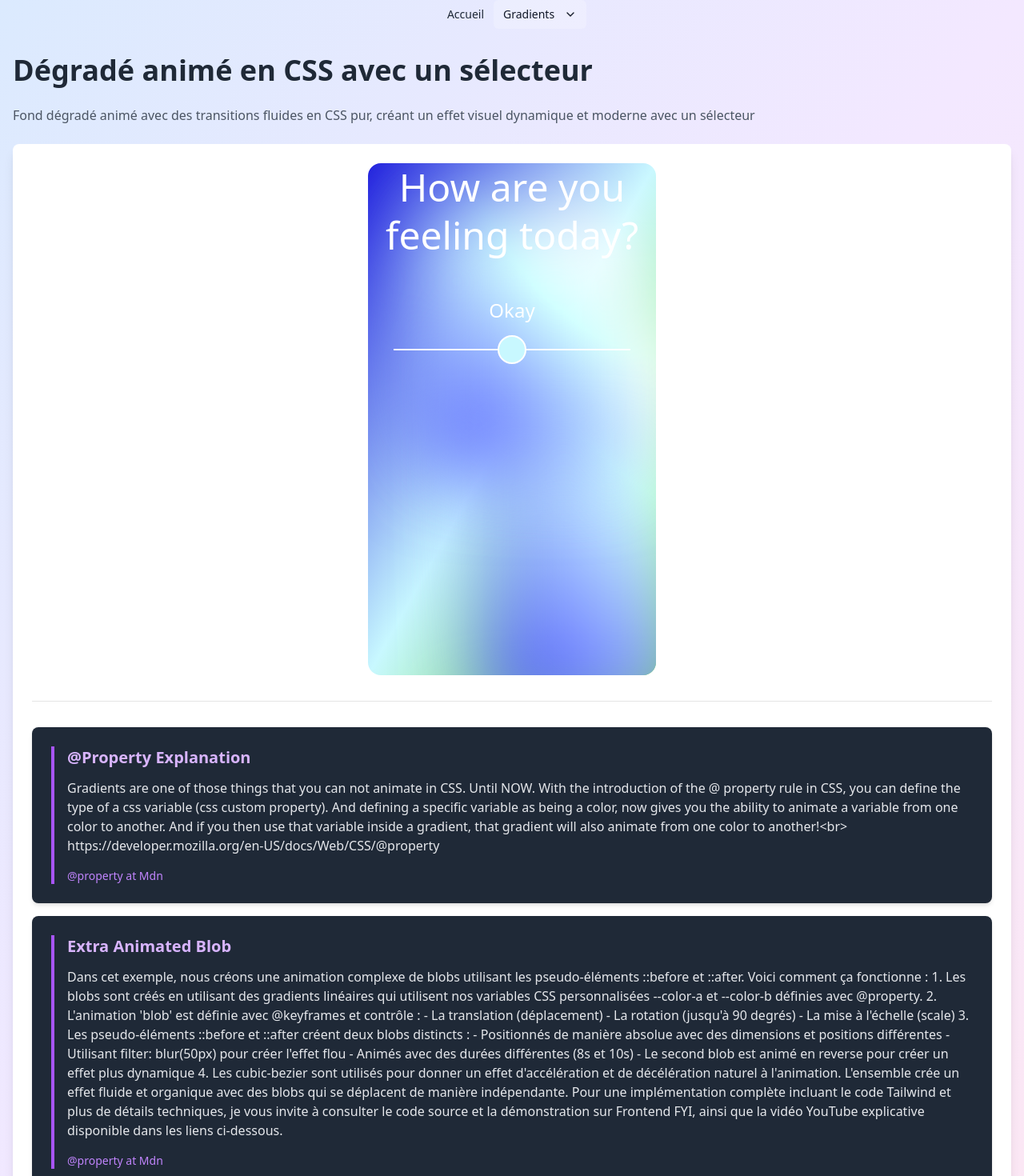
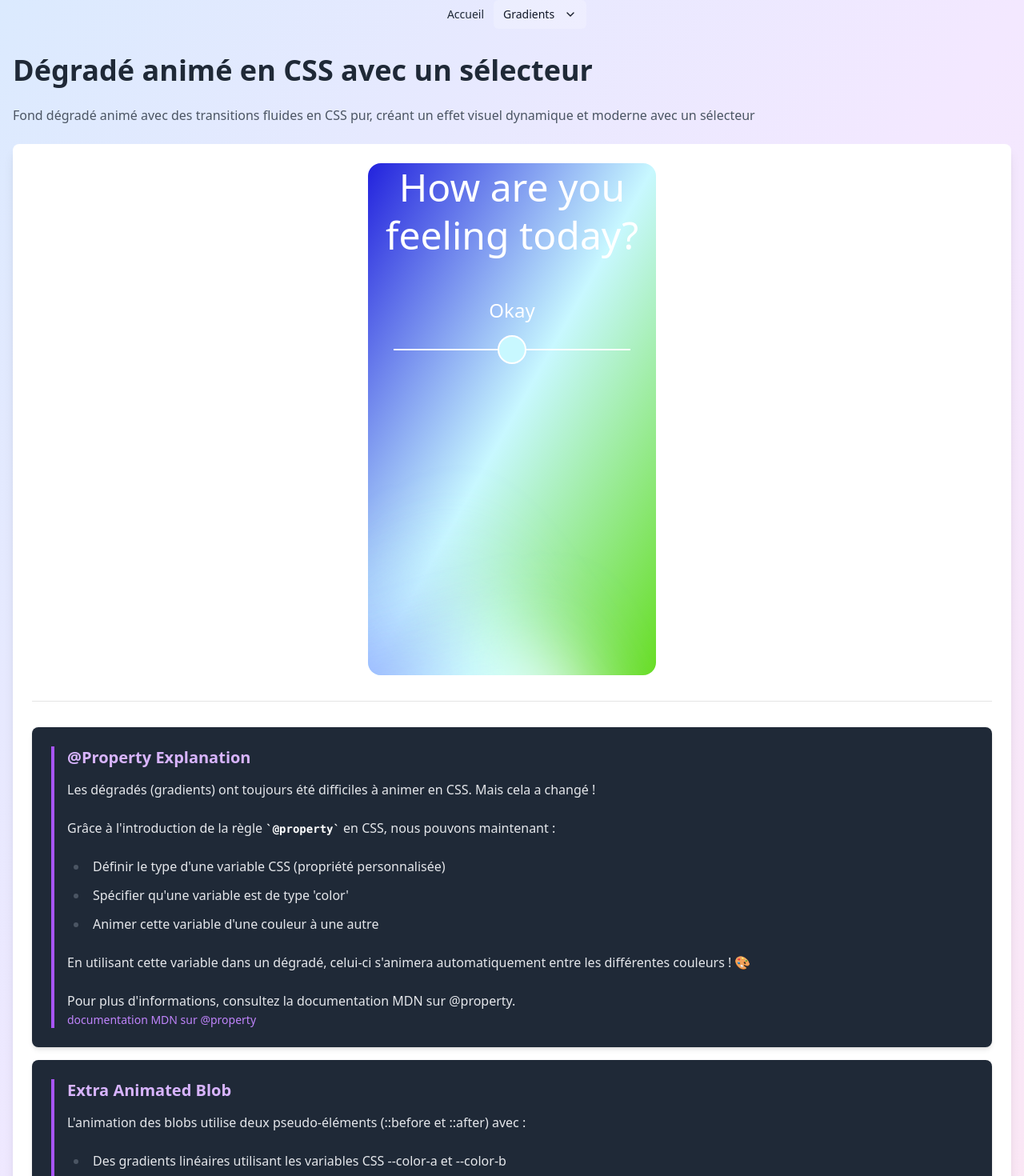
Before and after one commit to HenriTeinturier/gradients-and-backgrounds-test, a Next.js app: page /gradient/css-animation-with-selector in a window 1280 px wide. Shown: the top 1470 px of the page at 80% size. Built offline with nearby package versions, Linux system fonts and the light colour scheme.

Commit message:
feat: add markdown support and typography improvements

```diff
--- a/app/gradient/css-animation-with-selector/css-animation-with-selector.css
+++ b/app/gradient/css-animation-with-selector/css-animation-with-selector.css
@@ -1,3 +1,19 @@
+@keyframes css-animation-with-selector-blob {
+  0% {
+    translate: 0 0;
+    rotate: 0deg;
+  }
+  30% {
+    rotate: 40deg;
+  }
+  50% {
+    transform: translate(300px, 390px) scale(1.1);
+  }
+  80% {
+    rotate: 90deg;
+  }
+}
+
 .css-animation-with-selector-wrapper {
   @property --color-a {
     syntax: "<color>";
@@ -19,28 +35,14 @@
     initial-value: transparent;
   }
 
-  @keyframes blob {
-    0% {
-      translate: 0 0;
-      rotate: 0deg;
-    }
-    30% {
-      rotate: 40deg;
-    }
-    50% {
-      transform: translate(300px, 390px) scale(1.1);
-    }
-    80% {
-      rotate: 90%;
-    }
-  }
-
   .blob {
-    animation: blob 8s infinite cubic-bezier(0.6, 0.28, 0.735, 0.045);
+    animation: css-animation-with-selector-blob 8s infinite
+      cubic-bezier(0.6, 0.28, 0.735, 0.045);
   }
 
   .blob-reverse {
-    animation: blob 10s infinite cubic-bezier(0.215, 0.61, 0.355, 1) reverse;
+    animation: css-animation-with-selector-blob 10s infinite
+      cubic-bezier(0.215, 0.61, 0.355, 1) reverse;
   }
 
   .blobclass::before {
@@ -53,7 +55,8 @@
     width: 70%;
     height: 50%;
     border-radius: 25px;
-    animation: blob 8s infinite cubic-bezier(0.6, -0.28, 0.735, 0.045);
+    animation: css-animation-with-selector-blob 8s infinite
+      cubic-bezier(0.6, -0.28, 0.735, 0.045);
     transform-origin: 60%;
     z-index: 1;
   }
@@ -68,8 +71,10 @@
     width: 70%;
     height: 80%;
     border-radius: 25px;
-    animation: blob 10s infinite cubic-bezier(0.215, 0.61, 0.355, 1) reverse;
+    animation: css-animation-with-selector-blob 10s infinite
+      cubic-bezier(0.215, 0.61, 0.355, 1) reverse;
     transform-origin: 60%;
+    z-index: 1;
   }
 }
 
--- a/app/gradient/css-animation-with-selector/page.tsx
+++ b/app/gradient/css-animation-with-selector/page.tsx
@@ -14,7 +14,7 @@ export default async function CssAnimationWithSelectorPage() {
       <CssAnimationWithSelector />
       <CustomSeparator />
       <ExplanationBox title={explainTitle} text={text} links={links} />
-      <ExplanationBox title={explainTitle2} text={text2} links={links2} />
+      <ExplanationBox title={explainTitle2} text={text2} />
       <LinksLayout>
         <BlankLinks
           url="https://www.youtube.com/watch?v=aObTIjD0olA"
@@ -34,40 +34,27 @@ const explainTitle = "@Property Explanation";
 const links: LinkItem[] = [
   {
     href: "https://developer.mozilla.org/en-US/docs/Web/CSS/@property",
-    text: "@property at Mdn",
+    text: "documentation MDN sur @property",
   },
 ];
 
 const text =
-  "Gradients are one of those things that you can not animate in CSS. Until NOW. With the introduction of the @ property rule in CSS, you can define the type of a css variable (css custom property). And defining a specific variable as being a color, now gives you the ability to animate a variable from one color to another. And if you then use that variable inside a gradient, that gradient will also animate from one color to another!<br> https://developer.mozilla.org/en-US/docs/Web/CSS/@property";
+  "Les dégradés (gradients) ont toujours été difficiles à animer en CSS. Mais cela a changé ! \n\n" +
+  "Grâce à l'introduction de la règle `@property` en CSS, nous pouvons maintenant :\n\n" +
+  "- Définir le type d'une variable CSS (propriété personnalisée)\n" +
+  "- Spécifier qu'une variable est de type 'color'\n" +
+  "- Animer cette variable d'une couleur à une autre\n\n" +
+  "En utilisant cette variable dans un dégradé, celui-ci s'animera automatiquement entre les différentes couleurs ! 🎨\n\n" +
+  "Pour plus d'informations, consultez la documentation MDN sur @property.";
 
 const explainTitle2 = "Extra Animated Blob";
 
-const links2: LinkItem[] = [
-  {
-    href: "https://developer.mozilla.org/en-US/docs/Web/CSS/@property",
-    text: "@property at Mdn",
-  },
-];
+const text2 = `
+L'animation des blobs utilise deux pseudo-éléments (::before et ::after) avec :
 
-// peux tu expliquer comment l'animation des blobs en after et beffore est faite en t'appuyant sur le code css.
-const text2 = `Dans cet exemple, nous créons une animation complexe de blobs utilisant les pseudo-éléments ::before et ::after. Voici comment ça fonctionne :
+- Des gradients linéaires utilisant les variables CSS --color-a et --color-b
+- Une animation @keyframes qui combine translation, rotation et scale
+- Un effet de flou (blur) pour l'aspect "blob"
+- Des durées d'animation différentes (8s et 10s) avec direction inverse pour le second blob
 
-1. Les blobs sont créés en utilisant des gradients linéaires qui utilisent nos variables CSS personnalisées --color-a et --color-b définies avec @property.
-
-2. L'animation 'blob' est définie avec @keyframes et contrôle :
-   - La translation (déplacement)
-   - La rotation (jusqu'à 90 degrés)
-   - La mise à l'échelle (scale)
-
-3. Les pseudo-éléments ::before et ::after créent deux blobs distincts :
-   - Positionnés de manière absolue avec des dimensions et positions différentes
-   - Utilisant filter: blur(50px) pour créer l'effet flou
-   - Animés avec des durées différentes (8s et 10s)
-   - Le second blob est animé en reverse pour créer un effet plus dynamique
-
-4. Les cubic-bezier sont utilisés pour donner un effet d'accélération et de décélération naturel à l'animation.
-
-L'ensemble crée un effet fluide et organique avec des blobs qui se déplacent de manière indépendante.
-
-Pour une implémentation complète incluant le code Tailwind et plus de détails techniques, je vous invite à consulter le code source et la démonstration sur Frontend FYI, ainsi que la vidéo YouTube explicative disponible dans les liens ci-dessous.`;
+Pour plus de détails techniques, consultez le code source dans les liens ci-dessous.`;
--- a/app/gradient/css-animation/page.tsx
+++ b/app/gradient/css-animation/page.tsx
@@ -1,13 +1,37 @@
 import ExperimentWrapper from "@/components/ExperimentLayout";
 import { CssAnimation } from "./CssAnimation";
 import { getRouteInfo } from "@/config/routeUtils";
+import ExplanationBox, { LinkItem } from "@/components/ExplanationBox";
+import CustomSeparator from "@/components/custom-ui/CustomSeparator";
 
 export default async function CssAnimationPage() {
   const pathname = "/gradient/css-animation";
   const { title, description } = getRouteInfo(pathname);
+  const explainTitle = "Animation de Dégradé CSS";
+  const text = `Cette démonstration illustre comment créer une animation fluide de dégradé de couleurs en utilisant uniquement CSS. L'animation est réalisée grâce à la propriété background-image avec linear-gradient et l'animation CSS @keyframes. Cette technique est légère et performante car elle n'utilise que du CSS natif.
+
+La clé est d'utiliser une grande image de dégradé qui se déplace en arrière-plan, créant ainsi l'illusion d'un changement de couleurs continu.`;
+
+  const links: LinkItem[] = [
+    {
+      text: "MDN - Utilisation des dégradés CSS",
+      href: "https://developer.mozilla.org/fr/docs/Web/CSS/CSS_Images/Using_CSS_gradients",
+    },
+    {
+      text: "MDN - Animations CSS",
+      href: "https://developer.mozilla.org/fr/docs/Web/CSS/CSS_Animations/Using_CSS_animations",
+    },
+    {
+      text: "CSS-Tricks - Guide des Dégradés CSS",
+      href: "https://css-tricks.com/css3-gradients/",
+    },
+  ];
+
   return (
     <ExperimentWrapper title={title} description={description}>
       <CssAnimation />
+      <CustomSeparator />
+      <ExplanationBox title={explainTitle} text={text} links={links} />
     </ExperimentWrapper>
   );
 }
--- a/components/ExplanationBox.tsx
+++ b/components/ExplanationBox.tsx
@@ -1,4 +1,5 @@
 import Link from "next/link";
+import ReactMarkdown from "react-markdown";
 
 export interface LinkItem {
   href: string;
@@ -22,7 +23,9 @@ const ExplanationBox: React.FC<ExplanationBoxProps> = ({
         <h3 className="text-xl font-semibold mb-3 text-purple-300 dark:text-purple-600">
           {title}
         </h3>
-        <p className="text-gray-200 dark:text-gray-800 mb-4">{text}</p>
+        <div className="prose prose-invert dark:prose-light max-w-none text-gray-200 dark:text-gray-800">
+          <ReactMarkdown>{text}</ReactMarkdown>
+        </div>
         {links && links.length > 0 && (
           <div className="flex flex-wrap gap-2">
             {links.map((link, index) => (
--- a/package.json
+++ b/package.json
@@ -18,10 +18,12 @@
     "next": "15.0.3",
     "react": "^18.2.0",
     "react-dom": "^18.2.0",
+    "react-markdown": "^9.0.1",
     "tailwind-merge": "^2.5.4",
     "tailwindcss-animate": "^1.0.7"
   },
   "devDependencies": {
+    "@tailwindcss/typography": "^0.5.15",
     "@types/node": "^20",
     "@types/react": "^18",
     "@types/react-dom": "^18",
--- a/tailwind.config.ts
+++ b/tailwind.config.ts
@@ -58,5 +58,5 @@ export default {
       },
     },
   },
-  plugins: [require("tailwindcss-animate")],
+  plugins: [require("tailwindcss-animate"), require("@tailwindcss/typography")],
 } satisfies Config;
```
Also changed, not shown: 1 other file (tests, documents, lock files or other folders).
